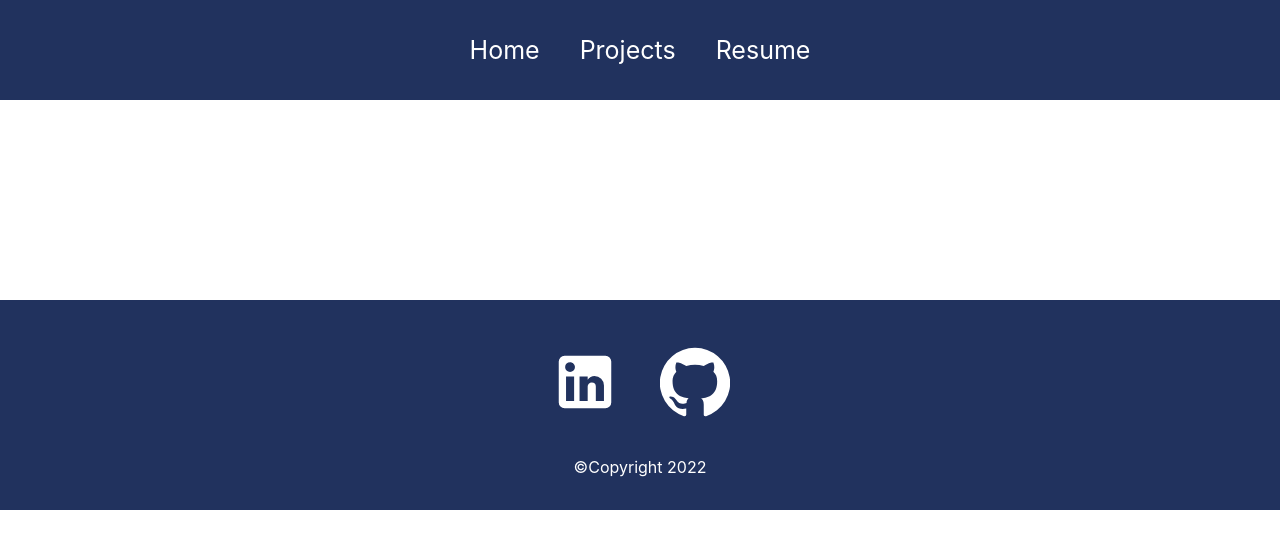
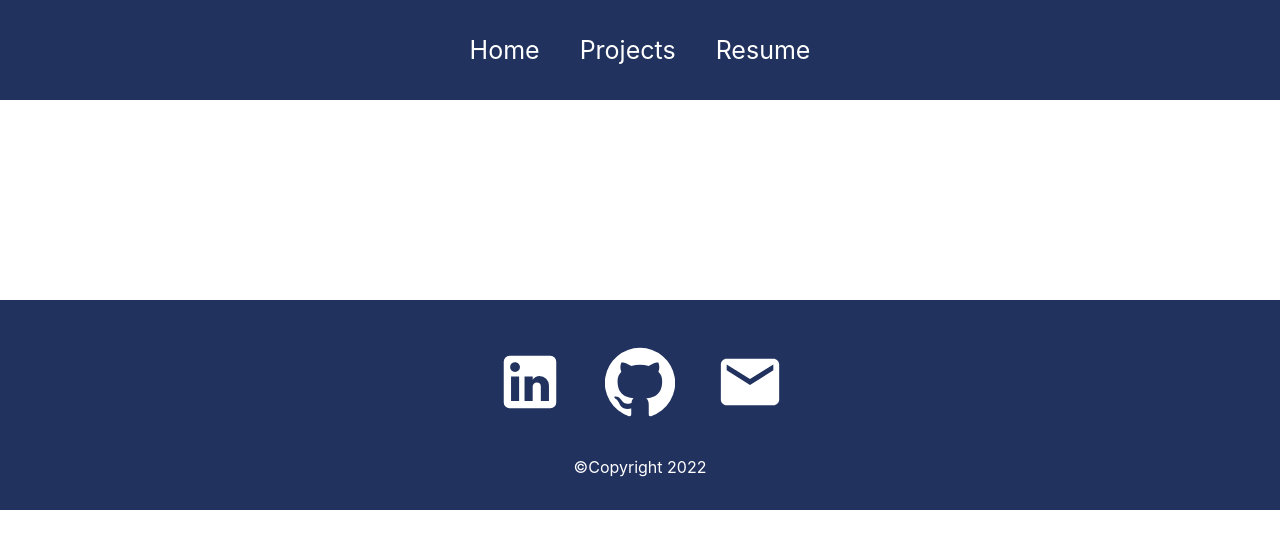
Before and after one commit to Fred0624/yu-portfolio, a React (Create React App) app: page /resume in a window 1280 px wide. Shown: the top 548 px of the page. Built offline with nearby package versions, Linux system fonts and the light colour scheme.

Commit message:
footer-email

```diff
--- a/src/components/Footer.js
+++ b/src/components/Footer.js
@@ -1,6 +1,7 @@
 import React from 'react'
 import Github from "@material-ui/icons/GitHub"
 import LinkedInIcon from "@material-ui/icons/LinkedIn"
+import EmailIcon from "@material-ui/icons/Email"
 import '../styles/Footer.css'
 
 const Footer = () => {
@@ -9,6 +10,7 @@ const Footer = () => {
             <div className='socialLinks'>
                 <LinkedInIcon />
                 <Github />
+                <EmailIcon />
             </div>
             <p>©Copyright {new Date().getFullYear()}</p>
         </div>
```
